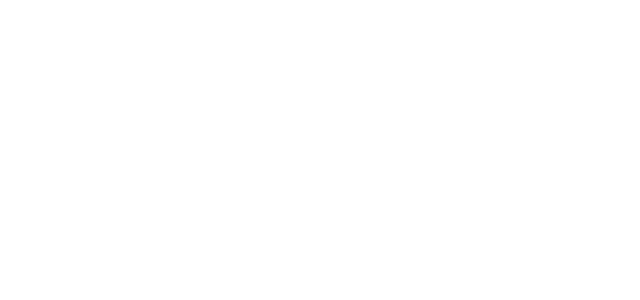
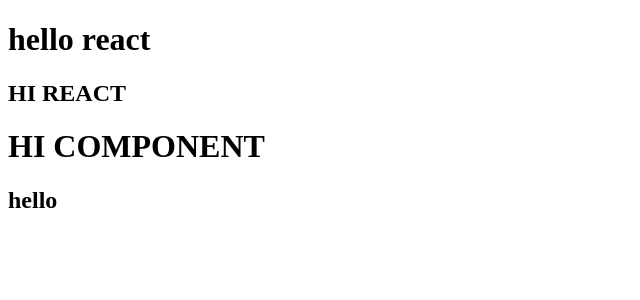
Before and after one commit to jjeongneee/react20231031, a React (Create React App) app: page / in a window 1280 px wide. Shown: the top 300 px of the page, without its empty margins (0-640 px from the left). Built offline with nearby package versions, Linux system fonts and the light colour scheme.

Commit message:
component, 주석, jsx

```diff
--- a/src/App.js
+++ b/src/App.js
@@ -2,9 +2,34 @@
 function App() {
   return (
     <div>
-
+      <h1>hello react</h1>
+      <h2>HI REACT</h2>
+        <MyComp />
     </div>
   );
 }
 
+// built-in component는 소문자로 시작
+// component 명은 꼭 대문자로 시작
+// return 문을 가져야함
+// return 값은 보통 JSX 코드
+
+function MyComp() {
+    // return 에 jsx 코드 작성 가능
+    // 꼭 하나의 root tag가 존재해야 함
+    // return 값이 여러 줄이면 ()로 감싸기
+    // root tag가 필요없다면 fragment 사용 가능
+
+    // jsx에서 주석 사용법
+    // {/*   */}
+    return (
+        <>
+            {/* 주석은 이렇게 다세요 */}
+            {/* fragment는 <></> */}
+            <h1>HI COMPONENT</h1>
+            <h2>hello</h2>
+        </>
+    )
+}
+
 export default App;
```
